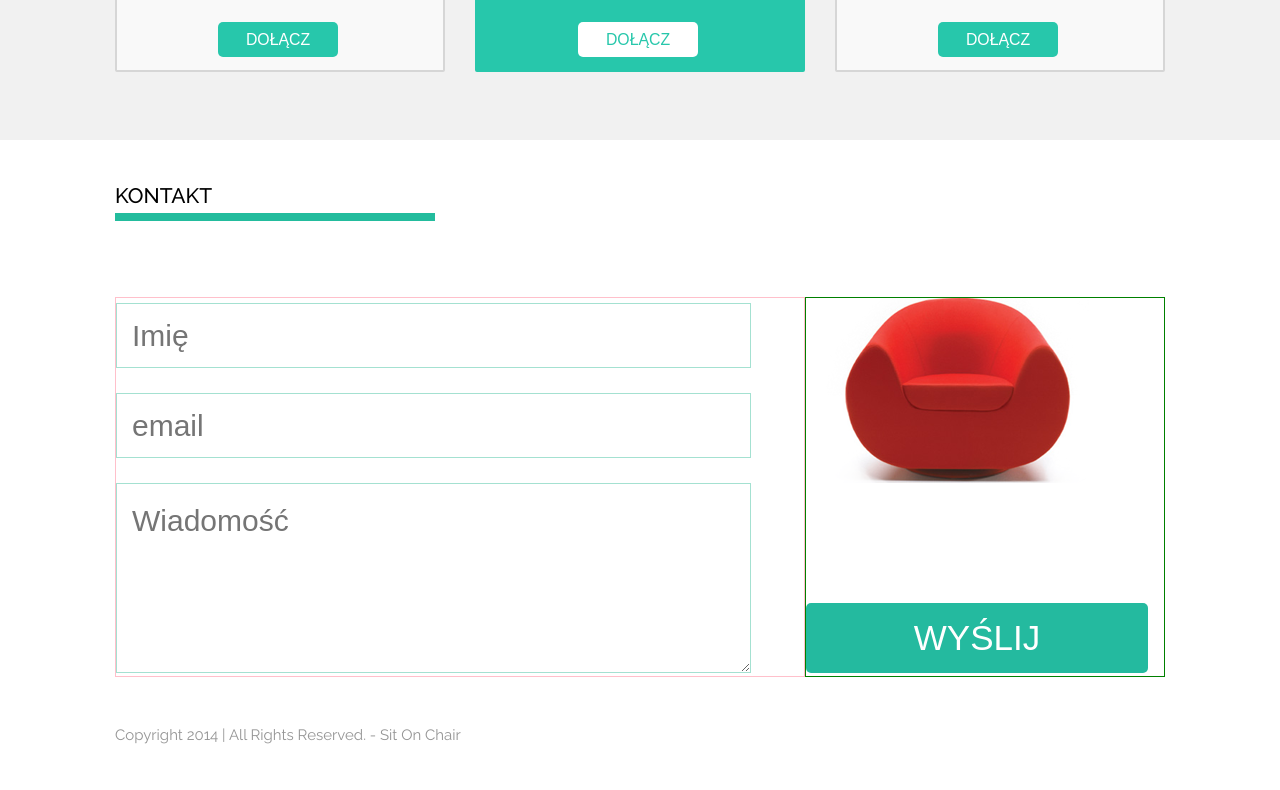
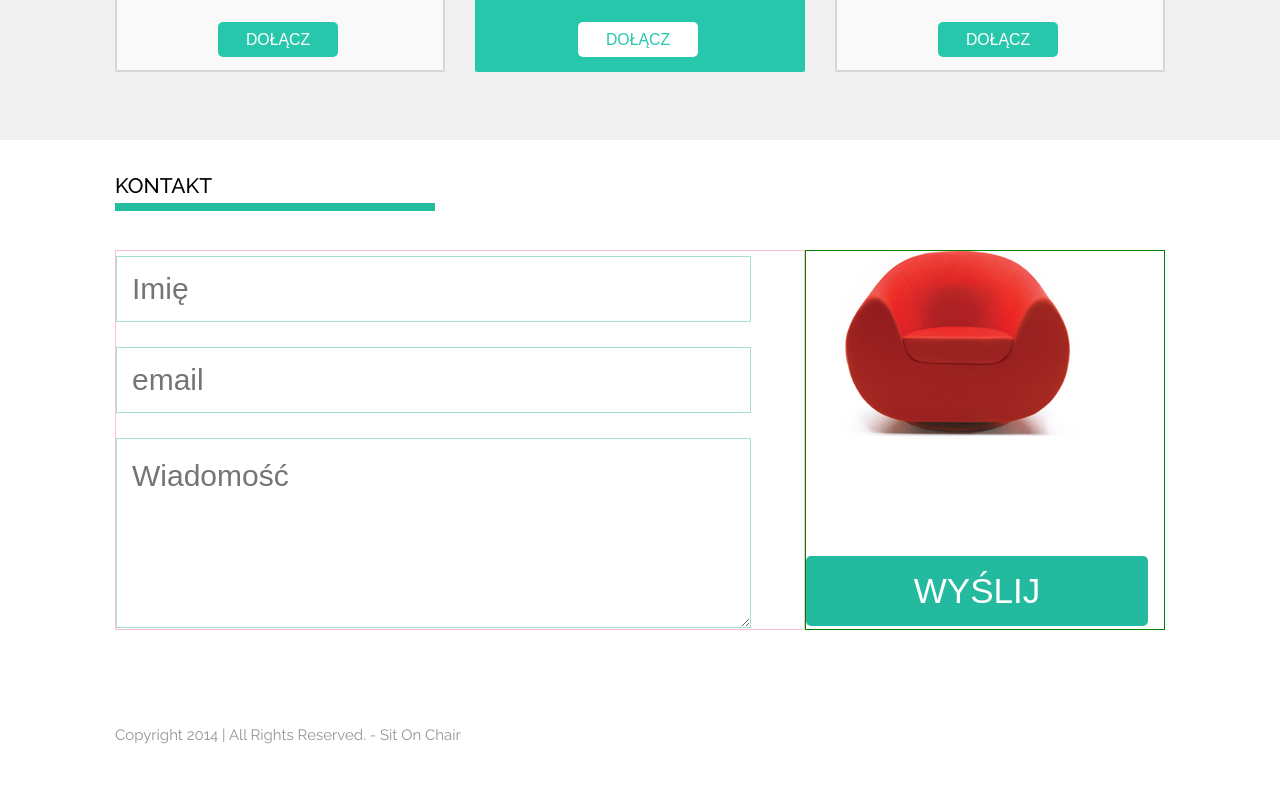
Before and after one commit to PolishCodeGirl/Sit_On_Our_Chair, a plain HTML site: page index.html in a window 1280 px wide. Shown: the part 1480-2270 px from the top of the page. Drawn offline with Linux system fonts and the light colour scheme.

Commit message:
form view

```diff
--- a/css/style.css
+++ b/css/style.css
@@ -437,6 +437,12 @@ section.form {
     height: 540px;
 }
 
+.formTitle {
+    height: 110px;
+    font-size: 20px;
+    padding-top: 33px;
+}
+
 .customerInformation {
     width: 690px;
     height: 380px;
@@ -454,7 +460,7 @@ section.form {
 
 input[type=text], input[type=email], textarea {
     width: 635px;
-    height: 65px;
+    height: 66px;
     margin-bottom: 25px;
     border: 1px solid #A4E1D1;
     padding: 20px 15px;
--- a/index.html
+++ b/index.html
@@ -139,7 +139,7 @@
 <!-- FORM SECTION -->
     <section class="form">
         <article class="container">
-            <div class="articleTitle">
+            <div class="formTitle">
                 <p class="mainWord">KONTAKT</p>
             </div>
             <div class="customerInformation">
```
